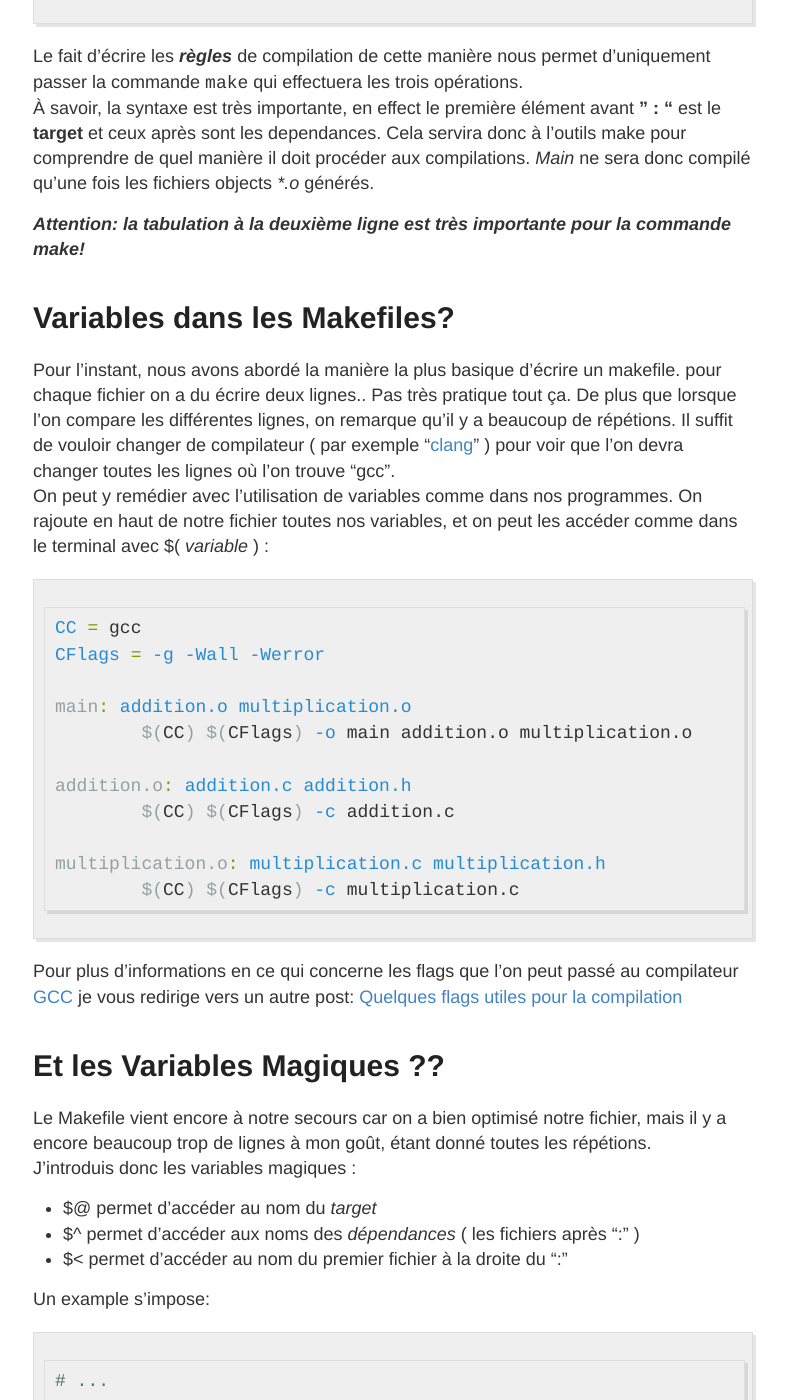
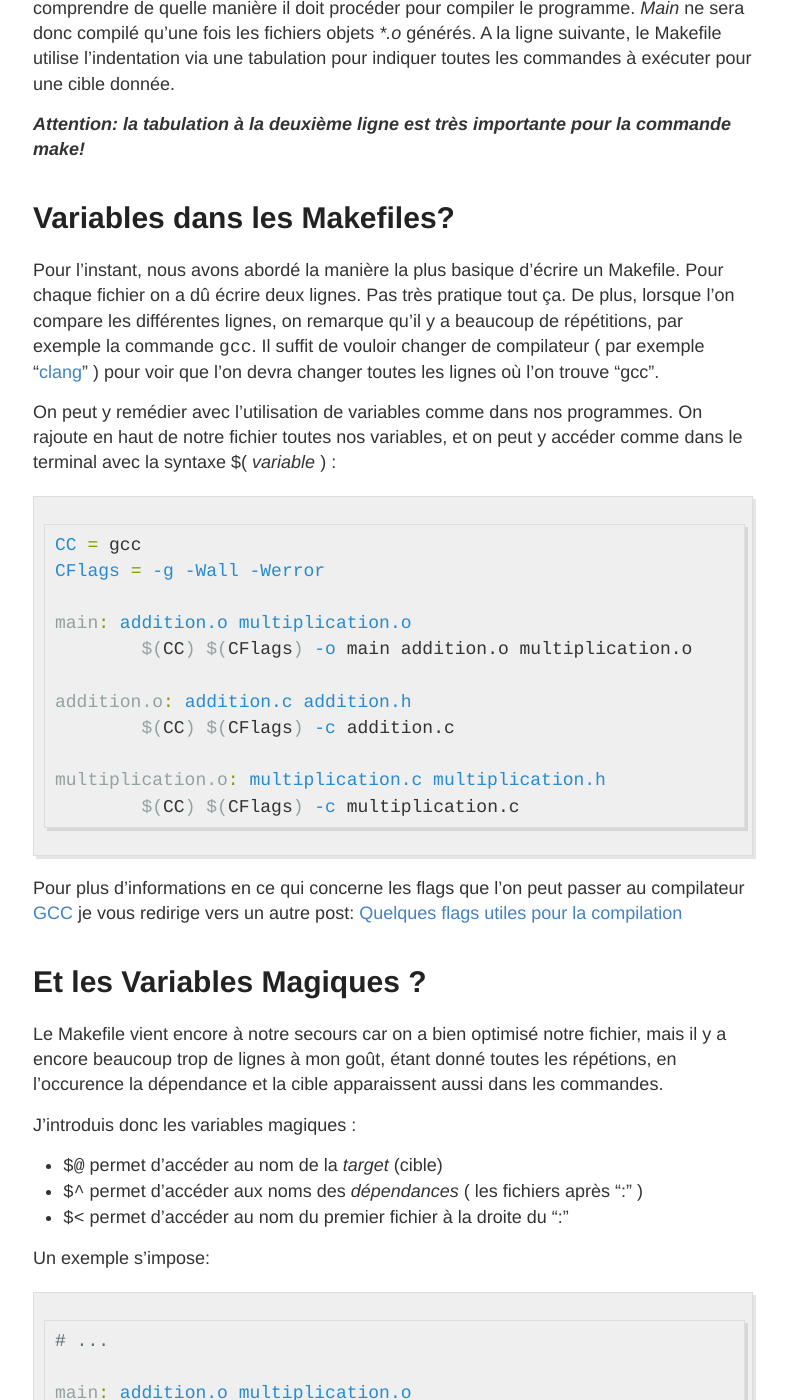
Before and after one commit to KafrouniChris/kafrounichris.github.io, a Jekyll site: the page built from _posts/2020-04-15--Makefile.md, in a window 1280 px wide and 1400 px high, scrolled down 2101 px. Shown: the whole window, without its empty margins (247-1034 px from the left). Built offline with Jekyll 4.4.1, drawn with Linux system fonts in a browser that asks for light colours; some of the changed text lies outside the part shown.

Commit message:
Update from initial feedback

````diff
--- a/_posts/2020-04-15--Makefile.md
+++ b/_posts/2020-04-15--Makefile.md
@@ -31,22 +33,23 @@
 ```
 Où **addition.c** et **multiplication.c** :
 ```c
-#include "addition.h"	 | #include "multiplication.h"
-						 |
+#include "addition.h"    | #include "multiplication.h"
+                         |
 int add(int a, int b) {  | int mult(int a, int b){
-    return a+b;			 |     return a * b;
-}						 | }
+    return a+b;          | return a * b;
+}                        | }
 ```
 Avec les fichiers ***.h** suivants :
 ```c
-#ifndef ADDITION_H		 | #ifndef MULTIPLICATION_H
-#define ADDITION_H		 | #define MULTIPLICATION_H
-						 |
+#ifndef ADDITION_H       | #ifndef MULTIPLICATION_H
+#define ADDITION_H       | #define MULTIPLICATION_H
+                         |
 int add(int a, int b);   | int mult(int a, int b);
-#endif					 | #endif
+#endif                   | #endif
 ```
 
-Pour un exemple pareil on pourrait bien taper chaque commande à chaque fois que l'on veut compiler notre programme **main**. <br>
+Pour un exemple pareil on pourrait bien taper chaque commande à chaque fois que l'on veut compiler notre programme **main**.
+
 Mais on peut y arriver en mettant les commandes dans le Makefile de cette manière :
 ```makefile
 main: addition.o multiplication.o
@@ -58,15 +61,18 @@
 multiplication.o: multiplication.c multiplication.h
 	gcc -c multiplication.c
 ```
-Le fait d'écrire les ***règles*** de compilation de cette manière nous permet d'uniquement passer la commande `make` qui effectuera les trois opérations. <br>
-À savoir, la syntaxe est très importante, en effect le première élément avant **" : "** est le **target** et ceux après sont les dependances. Cela servira donc à l'outils make pour comprendre de quel manière il doit procéder aux compilations. *Main* ne sera donc compilé qu'une fois les fichiers objects **.o* générés.
+Le fait d'écrire les ***règles*** de compilation de cette manière nous permet d'uniquement passer la commande `make` qui effectuera les trois opérations.
+
+À savoir, la syntaxe est très importante, en effet le premier élément avant **" : "** est le **target** (cible) et ceux après sont les dépendances. Cela servira donc à l'outil make pour comprendre de quelle manière il doit procéder pour compiler le programme. *Main* ne sera donc compilé qu'une fois les fichiers objets **.o* générés.
+A la ligne suivante, le Makefile utilise l'indentation via une tabulation pour indiquer toutes les commandes à exécuter pour une cible donnée.
 
 ***Attention: la tabulation à la deuxième ligne est très importante pour la commande make!***
 
 # Variables dans les Makefiles?
 
-Pour l'instant, nous avons abordé la manière la plus basique d'écrire un makefile. pour chaque fichier on a du écrire deux lignes.. Pas très pratique tout ça. De plus que lorsque l'on compare les différentes lignes, on remarque qu'il y a beaucoup de répétions. Il suffit de vouloir changer de compilateur ( par exemple "[clang](https://clang.llvm.org/docs/CommandGuide/clang.html)" ) pour voir que l'on devra changer toutes les lignes où l'on trouve "gcc".<br>
-On peut y remédier avec l'utilisation de variables comme dans nos programmes. On rajoute en haut de notre fichier toutes nos variables, et on peut les accéder comme dans le terminal avec $( *variable* ) :
+Pour l'instant, nous avons abordé la manière la plus basique d'écrire un Makefile. Pour chaque fichier on a dû écrire deux lignes. Pas très pratique tout ça. De plus, lorsque l'on compare les différentes lignes, on remarque qu'il y a beaucoup de répétitions, par exemple la commande `gcc`. Il suffit de vouloir changer de compilateur ( par exemple "[clang](https://clang.llvm.org/docs/CommandGuide/clang.html)" ) pour voir que l'on devra changer toutes les lignes où l'on trouve "gcc".
+
+On peut y remédier avec l'utilisation de variables comme dans nos programmes. On rajoute en haut de notre fichier toutes nos variables, et on peut y accéder comme dans le terminal avec la syntaxe $( *variable* ) :
 ```makefile
 CC = gcc
 CFlags = -g -Wall -Werror
@@ -81,17 +87,18 @@
 	$(CC) $(CFlags) -c multiplication.c
 ```
 
-Pour plus d'informations en ce qui concerne les flags que l'on peut passé au compilateur [GCC](http://man7.org/linux/man-pages/man1/gcc.1.html) je vous redirige vers un autre post: [Quelques flags utiles pour la compilation](https://ucl-ingi.github.io/LEPL1503-Blog/gcc-flags/)
+Pour plus d'informations en ce qui concerne les flags que l'on peut passer au compilateur [GCC](http://man7.org/linux/man-pages/man1/gcc.1.html) je vous redirige vers un autre post: [Quelques flags utiles pour la compilation]({{ site.baseurl }}/gcc-flags/)
 
 
-# Et les Variables Magiques ??
-Le Makefile vient encore à notre secours car on a bien optimisé notre fichier, mais il y a encore beaucoup trop de lignes à mon goût, étant donné toutes les répétions.<br>
+# Et les Variables Magiques ?
+Le Makefile vient encore à notre secours car on a bien optimisé notre fichier, mais il y a encore beaucoup trop de lignes à mon goût, étant donné toutes les répétions, en l'occurence la dépendance et la cible apparaissent aussi dans les commandes.
+
 J'introduis donc les variables magiques :
-* $@ permet d'accéder au nom du *target*
-* $^ permet d'accéder aux noms des *dépendances* ( les fichiers après ":" )
-* $< permet d'accéder au nom du premier fichier à la droite du ":"
+* `$@` permet d'accéder au nom de la *target* (cible)
+* `$^` permet d'accéder aux noms des *dépendances* ( les fichiers après ":" )
+* `$<` permet d'accéder au nom du premier fichier à la droite du ":"
 
-Un example s'impose:
+Un exemple s'impose:
 ```makefile
 # ...
 
@@ -104,9 +111,11 @@
 multiplication.o: multiplication.c multiplication.h
 	$(CC) $(CFlags) -c $<
 ```
-On peut d'autant plus voir les similitudes entres les lignes. Il y a sûrement une meilleure méthode pour écrire tout ça?<br>
-**Oui !!**<br>
-Avec le signe **%** . On ne doit plus réécrire les noms, et en une ligne on peut réécrire toutes les commandes servant à générer des fichier objects __.o.
+On peut d'autant plus voir les similitudes entres les lignes. Il y a sûrement une meilleure méthode pour écrire tout ça, non?
+
+**Oui !!**
+
+Avec le signe **%** . On ne doit plus réécrire les noms, et en une ligne on peut réécrire toutes les commandes servant à générer des fichier objets *.o.
 ```makefile
 # ...
 
@@ -116,34 +125,37 @@
 %.o: %.c %.h
 	$(CC) $(CFlags) -c $<
 ```
-# Des commandes supplémentaire?
+# Des commandes supplémentaires?
 
-On va commencer par ma commande préférée. <br>
-**`make clean`**. Pour nettoyer ! ( pour effacer en une commande tous les fichier générés, le fichier **main** et les fichiers objects **__.o** et à peut prés tout ce que l'on veut.<br>
+On va commencer par ma commande préférée.
+
+**`make clean`**. Pour nettoyer! (pour effacer en une commande tous les fichier générés, l'exécutable **main**, les fichiers objets ***.o** et à peu près tout ce que l'on veut)
+
 On peut donc rajouter à la fin du fichier :
 ```makefile
 clean:
-	rm main *.o
-	rm -f *.xml  # Utile pour les fichier générer par valgrind et cppcheck
+	rm -f main *.o # Le flag -f sert à ne pas faire échouer la commande `rm` dans le cas où il n'y a pas de fichier `main`
+	rm -f *.xml  # Utile pour les fichiers générés par valgrind et cppcheck
 	# rm ...
 ```
 
-Vous l'avez donc deviné, on peut donc créer toutes sortes de commandes executables en tapant `make <tartget-name>`
+Vous l'avez donc deviné, on peut donc créer toute sorte de séquences de commandes exécutables en tapant `make <tartget-name>`
 
-## UnitTests
+## Tests Unitaires
 
-En suivant ce que l'on a appris au point suivant, on peut créer une commande chargée d'effectuer tous nos tests avec par example **`make test`**<br>
+En suivant ce que l'on a appris au point précédent, on peut créer une commande chargée d'effectuer tous nos tests avec par exemple **`make test`**
+
 On a donc besoin d'un fichier pour nos "units tests".
 Notre répertoire ressemble maintenant à :
 
->**Tuto-Makefile**
->>main.c<br>
->>addition.c<br>
->>multiplication.c<br>
->>Makefile<br>
->>UnitTest.c
+**Tuto-Makefile**<br>
+|- main.c<br>
+|- addition.c<br>
+|- multiplication.c<br>
+|- Makefile<br>
+|- UnitTest.c<br>
 
-On peut donc rajouter
+On peut donc rajouter dans le Makefile
 ```makefile
 CUnit = -lcunit
 
````
Also changed, not shown: other parts of _posts/2020-04-15--Makefile.md (+18 -14 lines).
